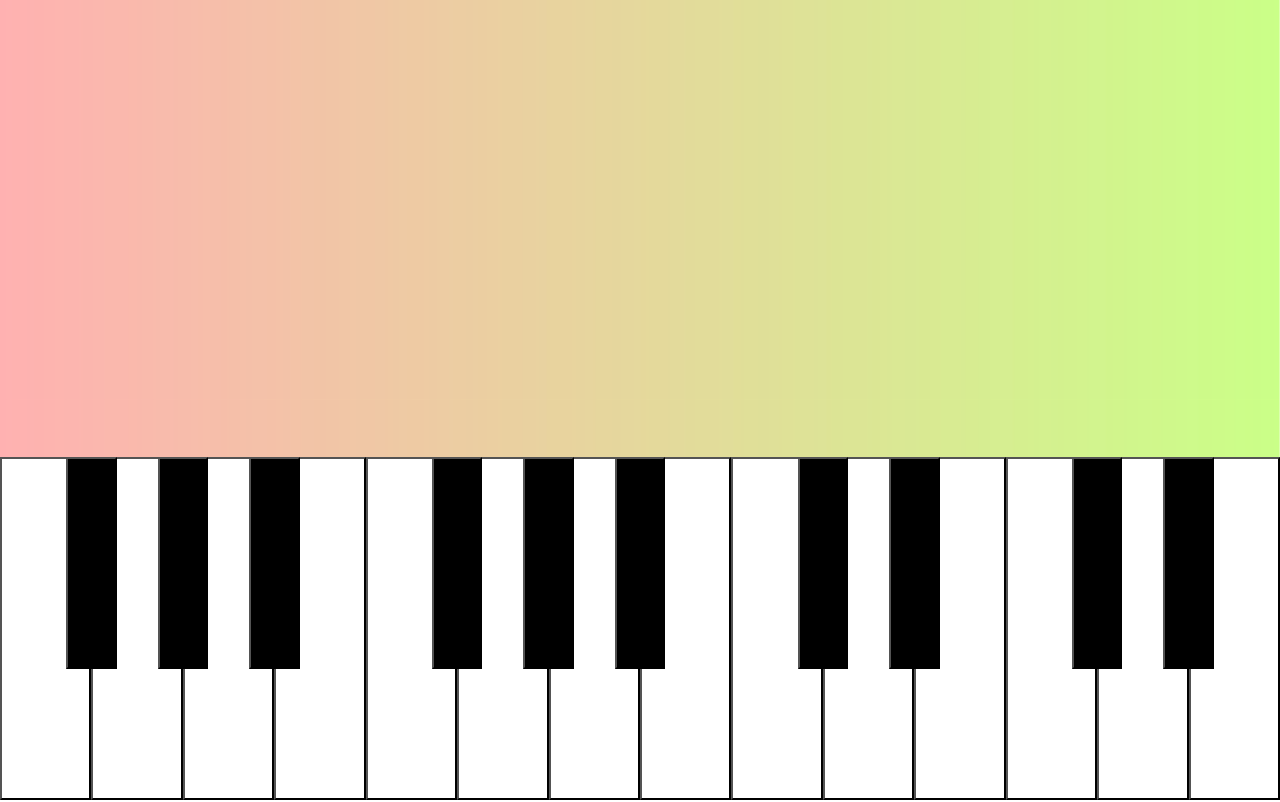
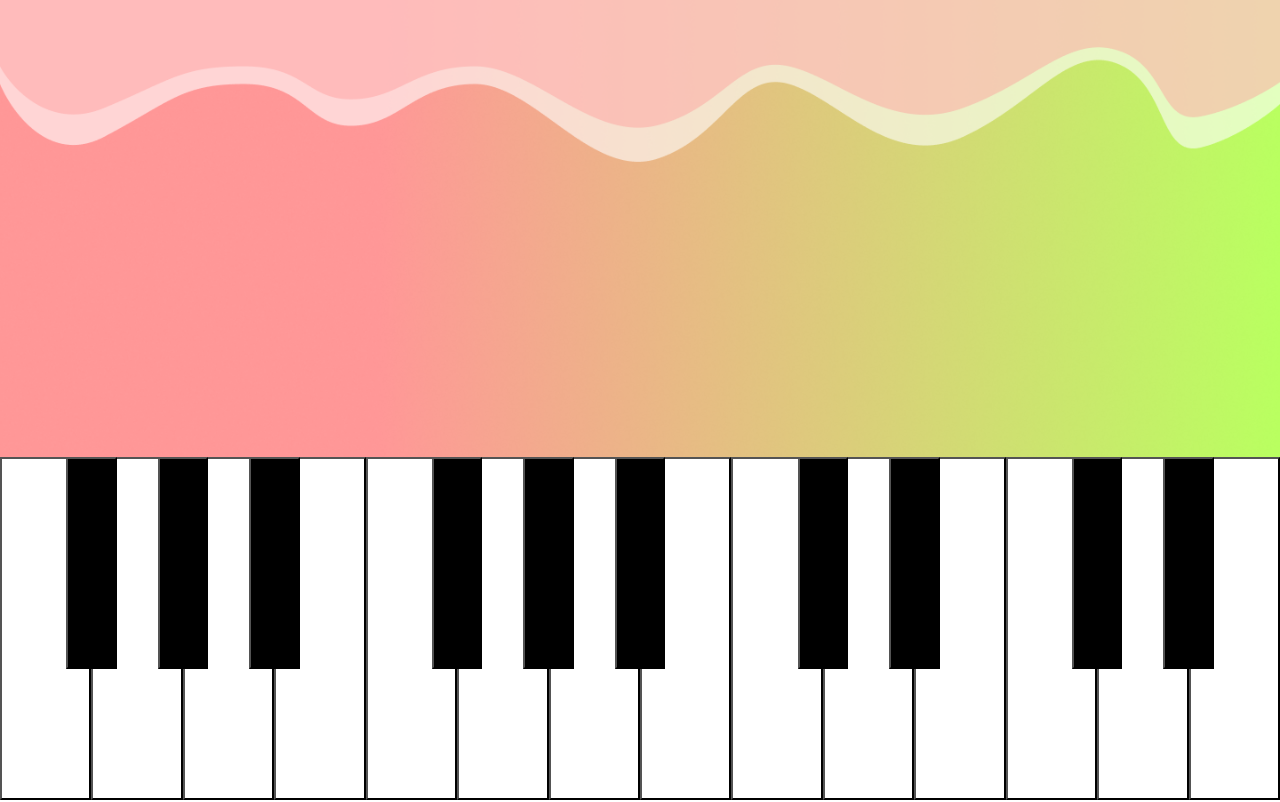
Before and after one commit to yna-arpon/Music4Kids, a React (Create React App) app: page /PianoChords in a window 1280 px wide. Shown: the top 802 px of the page. Built offline with nearby package versions, Linux system fonts and the light colour scheme.

Commit message:
Created background

```diff
--- a/src/components/PianoChords.js
+++ b/src/components/PianoChords.js
@@ -1,5 +1,6 @@
 import React from 'react'
 import p5 from 'p5';
+
 
 class Sketch extends React.Component {
     constructor(props) {
@@ -18,26 +19,16 @@ class Sketch extends React.Component {
         p.setup = () => {
             p.createCanvas(p.windowWidth,  p.windowHeight);
 
-            // Creates gradient background
-            const leftCol = p.color(255, 151, 151);
-            const rightCol = p.color(185, 255, 96);
-
-            for(let x = 0; x < p.width; x++) {
-                let n = p.map(x, 0, p.width, 0,1);
-                let newCol = p.lerpColor(leftCol, rightCol, n);
-                p.stroke(newCol);
-                p.line(x, 0, x, p.height);
-            }
-
+            // List of piano keys in octaves 4 and 5
             whiteKeys = [C4, D4, E4, F4, G4, A4, B4, C5, D5, E5, F5, G5, A5, B5]
             whiteKeys.forEach(createWhiteKey)
 
+            //List of black piano keys
             blackKeys = [C4s, D4s, F4s, G4s, A4s, C5s, D5s, F5s, G5s, A5s];
             blackKeys.forEach(createBlackKey)
-
-
         }
 
+        // Creates white piano keys
         function createWhiteKey() {
             let xPos = 0;
 
@@ -54,6 +45,7 @@ class Sketch extends React.Component {
             }
         }
 
+        // Creates black piano keys
         function createBlackKey() {
             let blackKeyWidth = 0.553 * whiteKeyWidth;
             let blackKeyHeight = 0.6197 * whiteKeyHeight;
@@ -74,12 +66,8 @@ class Sketch extends React.Component {
         }
 
         p.draw = () => {
-            //Loop to create 2 octaves (14 piano keys)
 
         }
-
-
-
     }
 
     componentDidMount() {
@@ -90,7 +78,7 @@ class Sketch extends React.Component {
     render() {
         return (
             //This div will contain our p5 sketch
-            <div ref={this.myRef}>
+            <div id='pianoChords' className='page' ref={this.myRef}>
 
             </div>
         )
--- a/src/index.css
+++ b/src/index.css
@@ -158,3 +158,8 @@ body {
   width:300px;
   height: 293.97px;
 }
+
+#pianoChords {
+  background-image: url('./components/photos/PianoChordsBG.png');
+  background-color: white;
+}
```
Also changed, not shown: src/components/photos/PianoChordsBG.png (added).
